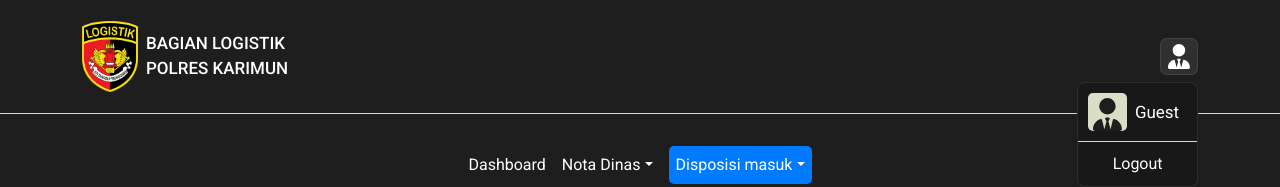
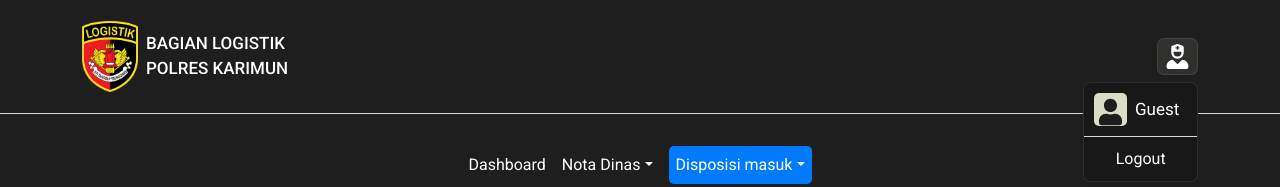
Before and after one commit to adisupiansah/administrasibaglog-v2-pdf, a Next.js app: page /admin/disposisi in a window 1280 px wide. Both pictures are taken after a click on the button 1179 px from the left and 56 px from the top of the page. Shown: the top 187 px of the page. Built offline with nearby package versions, Linux system fonts and the light colour scheme; no server answers; the database is empty.

Commit message:
Update  1-1-2024

```diff
--- a/package.json
+++ b/package.json
@@ -29,6 +29,7 @@
     "next": "^15.1.2",
     "react": "^18.2.0",
     "react-dom": "^18.2.0",
+    "react-icons": "^5.4.0",
     "sweetalert2": "^11.14.5"
   },
   "devDependencies": {
--- a/src/components/Navigasi/Navigasibar.jsx
+++ b/src/components/Navigasi/Navigasibar.jsx
@@ -1,9 +1,9 @@
 "use client";
 import { useState, useEffect } from "react";
 import { usePathname } from "next/navigation";
-import { faUserTie } from "@fortawesome/free-solid-svg-icons";
-import { FontAwesomeIcon } from "@fortawesome/react-fontawesome";
+import { FaUserNurse } from "react-icons/fa";
 import { useHooksLogout } from "@/libs/logut";
+import { FaUser } from "react-icons/fa";
 import { useUser } from "@/context/UserContext";
 import Image from "next/image";
 import logo from "@/app/img/logoLogistik.png";
@@ -102,12 +102,12 @@ useEffect(() => {
 
           <div className="d-flex justify-content-end">
             <button className="btn-user d-flex justify-content-center align-items-center" onClick={toggleDropdownUser}>
-              <FontAwesomeIcon icon={faUserTie} className="icon"/>
+              <FaUserNurse className="icon"/>
             </button>
             {isDropdownOpenUser && (
               <div className="shadow-sm open-user animate__animated animate__zoomIn ">
                 <div className="d-flex justify-content-center align-items-center user-profile">
-                    <FontAwesomeIcon icon={faUserTie} className="icon-user"/>
+                    <FaUser className="icon-user"/>
                     <h1 className="mx-2">{adminName || 'Guest'}</h1>
                 </div>
 
--- a/src/components/comp-disposisi/GeneratePDF.jsx
+++ b/src/components/comp-disposisi/GeneratePDF.jsx
@@ -1,8 +1,7 @@
 import React from "react";
 import { jsPDF } from "jspdf";
 import templateImage from "../../app/img/template.jpg";
-import { faPrint } from "@fortawesome/free-solid-svg-icons";
-import { FontAwesomeIcon } from "@fortawesome/react-fontawesome";
+import { FaPrint } from "react-icons/fa6";
 import moment from "moment-timezone";
 
 const GeneratePDF = ({ id }) => {
@@ -67,7 +66,7 @@ const GeneratePDF = ({ id }) => {
 
   return (
     <button className="btn btn-primary" onClick={hasilPDF}>
-      <FontAwesomeIcon icon={faPrint} />
+      <FaPrint/>
     </button>
   );
 };
--- a/src/components/comp-notadinas/TablesNotadinas.jsx
+++ b/src/components/comp-notadinas/TablesNotadinas.jsx
@@ -6,8 +6,7 @@ import { createRoot } from "react-dom/client";
 import EditNotaDinas from "./EditNotaDinas";
 import "bootstrap/dist/js/bootstrap.bundle.min.js";
 import Swal from "sweetalert2";
-import { faEye } from "@fortawesome/free-solid-svg-icons";
-import { FontAwesomeIcon } from "@fortawesome/react-fontawesome";
+import { FaEye } from "react-icons/fa";
 import moment from "moment-timezone";
 
 const TablesNotadinas = () => {
@@ -241,7 +240,7 @@ const TablesNotadinas = () => {
                             <td>{item.perihal}</td>
                             <td>{waktuJakarta}</td>
                             <td>
-                              <Link href={item.notadinas_pdf} className='btn btn-addtopdf' target='_blank'><FontAwesomeIcon icon={faEye}/></Link>
+                              <Link href={item.notadinas_pdf} className='btn btn-addtopdf' target='_blank'><FaEye/></Link>
                             </td>
                             <td className=''>
                               <button
```
Also changed, not shown: 1 other file (tests, documents, lock files or other folders).
